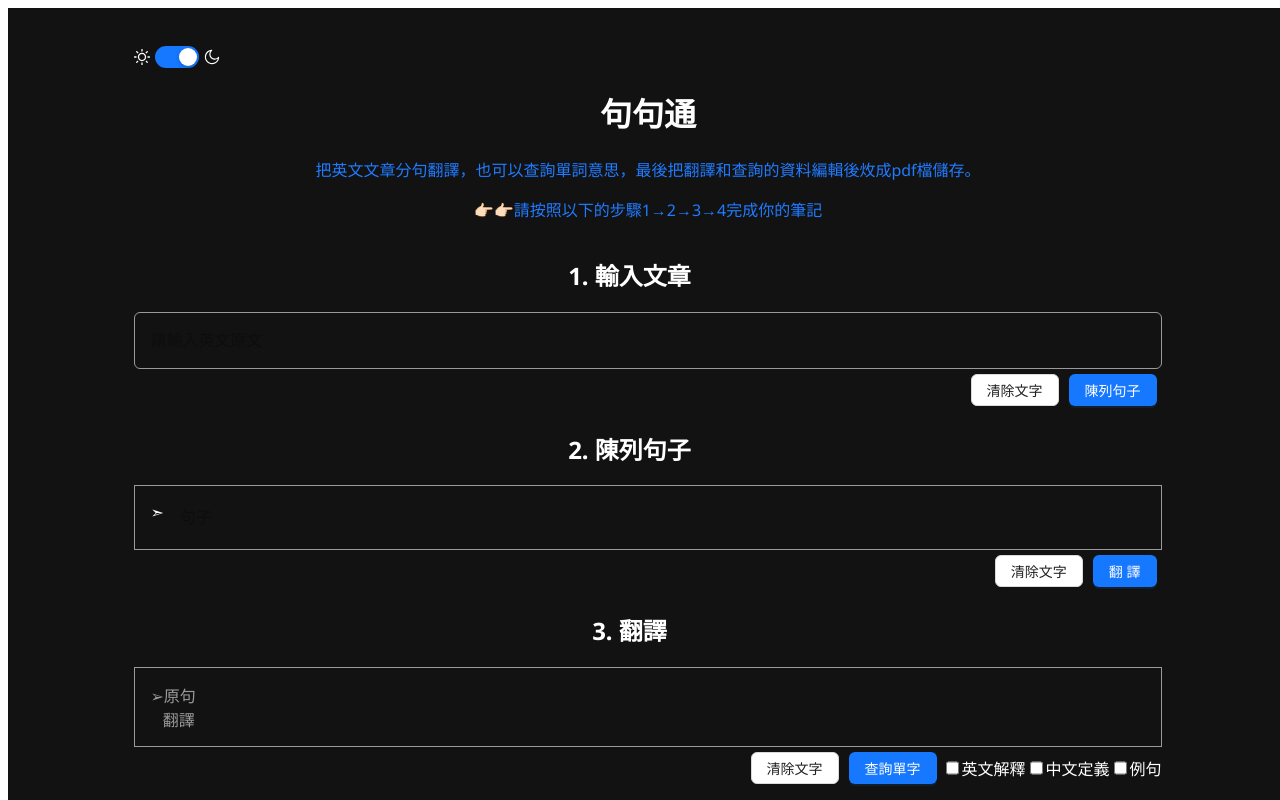
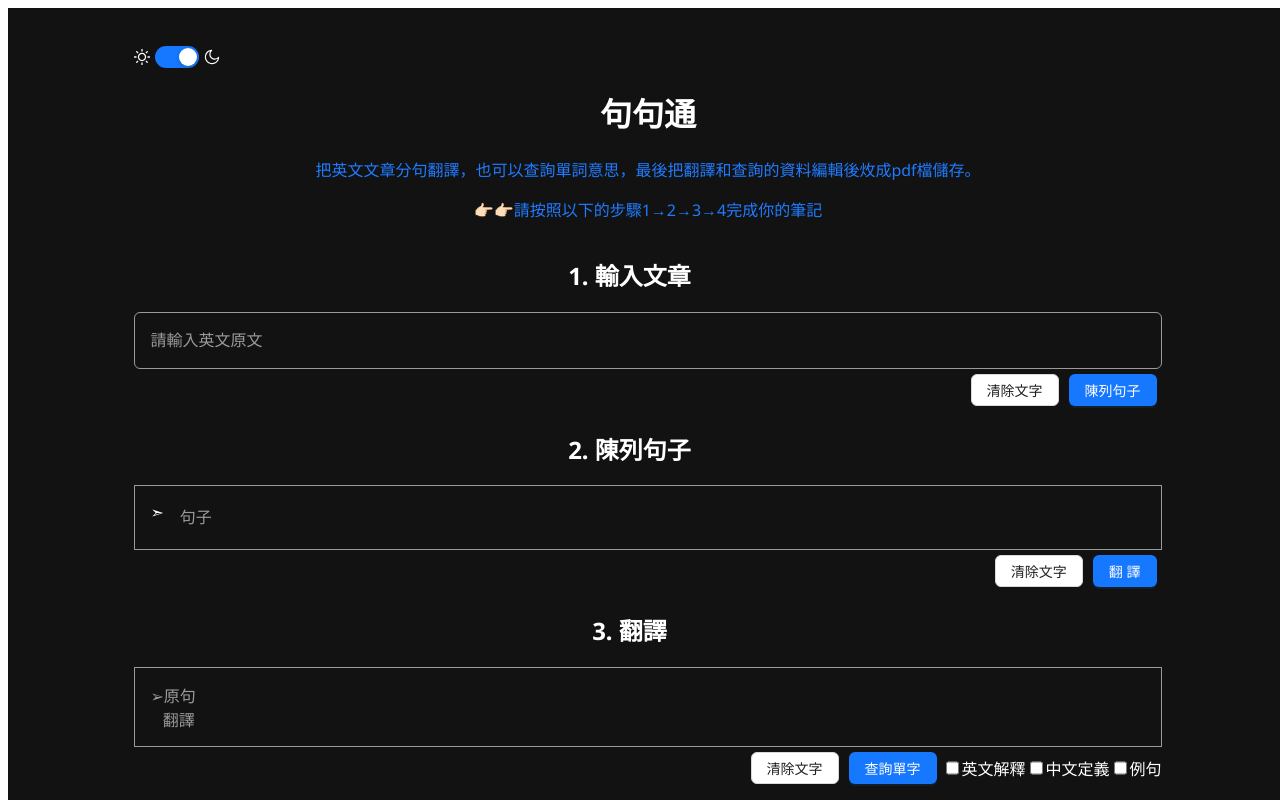
Before and after one commit to LisaMandarin/LearnEnglish, a React (Vite) app: page / in a window 1280 px wide. Shown: the top 800 px of the page. Built offline with nearby package versions, Linux system fonts and the light colour scheme; some icons are missing.

Commit message:
change placeholder color

```diff
--- a/src/App.css
+++ b/src/App.css
@@ -19,6 +19,10 @@
 .dark-mode {
   background-color: #121212;
   color: white;
+}
+
+.dark-mode textarea::placeholder {
+  color: #9a9a9a;
 }
 
 #root > div {
@@ -142,6 +146,8 @@ label {
 .note-container {
   position: relative;
 }
+
+/* delete button of notes */
 .close-button {
   position: absolute;
   top: 5px;
```
